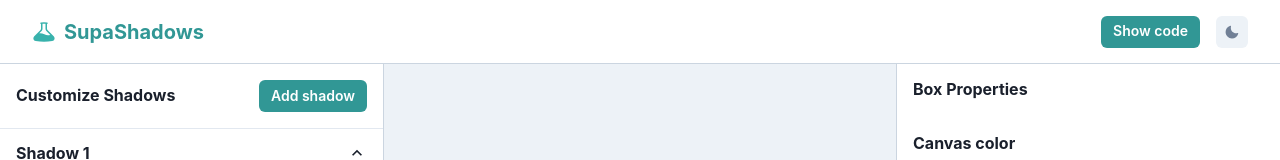
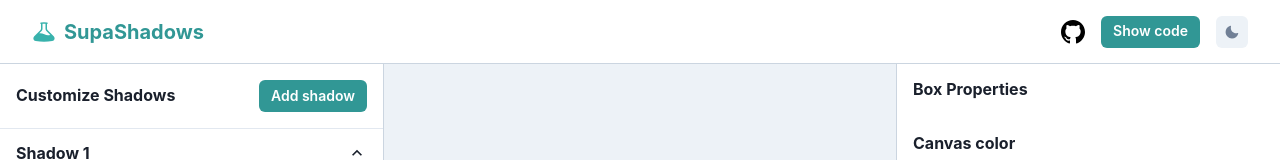
Before and after one commit to alexalannunes/supa-shadows, a Next.js app: page / in a window 1280 px wide. Shown: the top 160 px of the page. Built offline with nearby package versions, Linux system fonts and the light colour scheme.

Commit message:
closes: #1

```diff
--- a/components/header.tsx
+++ b/components/header.tsx
@@ -48,7 +48,21 @@
           SupaShadows
         </Heading>
       </Flex>
-      <Flex gap={4}>
+      <Flex gap={4} alignItems="center">
+        <a
+          href="https://github.com/alexalannunes/supa-shadows"
+          target="_blank"
+          rel="noreferrer"
+        >
+          <svg
+            xmlns="http://www.w3.org/2000/svg"
+            width="24"
+            height="24"
+            viewBox="0 0 24 24"
+          >
+            <path d="M12 0c-6.626 0-12 5.373-12 12 0 5.302 3.438 9.8 8.207 11.387.599.111.793-.261.793-.577v-2.234c-3.338.726-4.033-1.416-4.033-1.416-.546-1.387-1.333-1.756-1.333-1.756-1.089-.745.083-.729.083-.729 1.205.084 1.839 1.237 1.839 1.237 1.07 1.834 2.807 1.304 3.492.997.107-.775.418-1.305.762-1.604-2.665-.305-5.467-1.334-5.467-5.931 0-1.311.469-2.381 1.236-3.221-.124-.303-.535-1.524.117-3.176 0 0 1.008-.322 3.301 1.23.957-.266 1.983-.399 3.003-.404 1.02.005 2.047.138 3.006.404 2.291-1.552 3.297-1.23 3.297-1.23.653 1.653.242 2.874.118 3.176.77.84 1.235 1.911 1.235 3.221 0 4.609-2.807 5.624-5.479 5.921.43.372.823 1.102.823 2.222v3.293c0 .319.192.694.801.576 4.765-1.589 8.199-6.086 8.199-11.386 0-6.627-5.373-12-12-12z" />
+          </svg>
+        </a>
         <Button colorScheme="teal" size="sm" onClick={onOpen}>
           Show code
         </Button>
```
